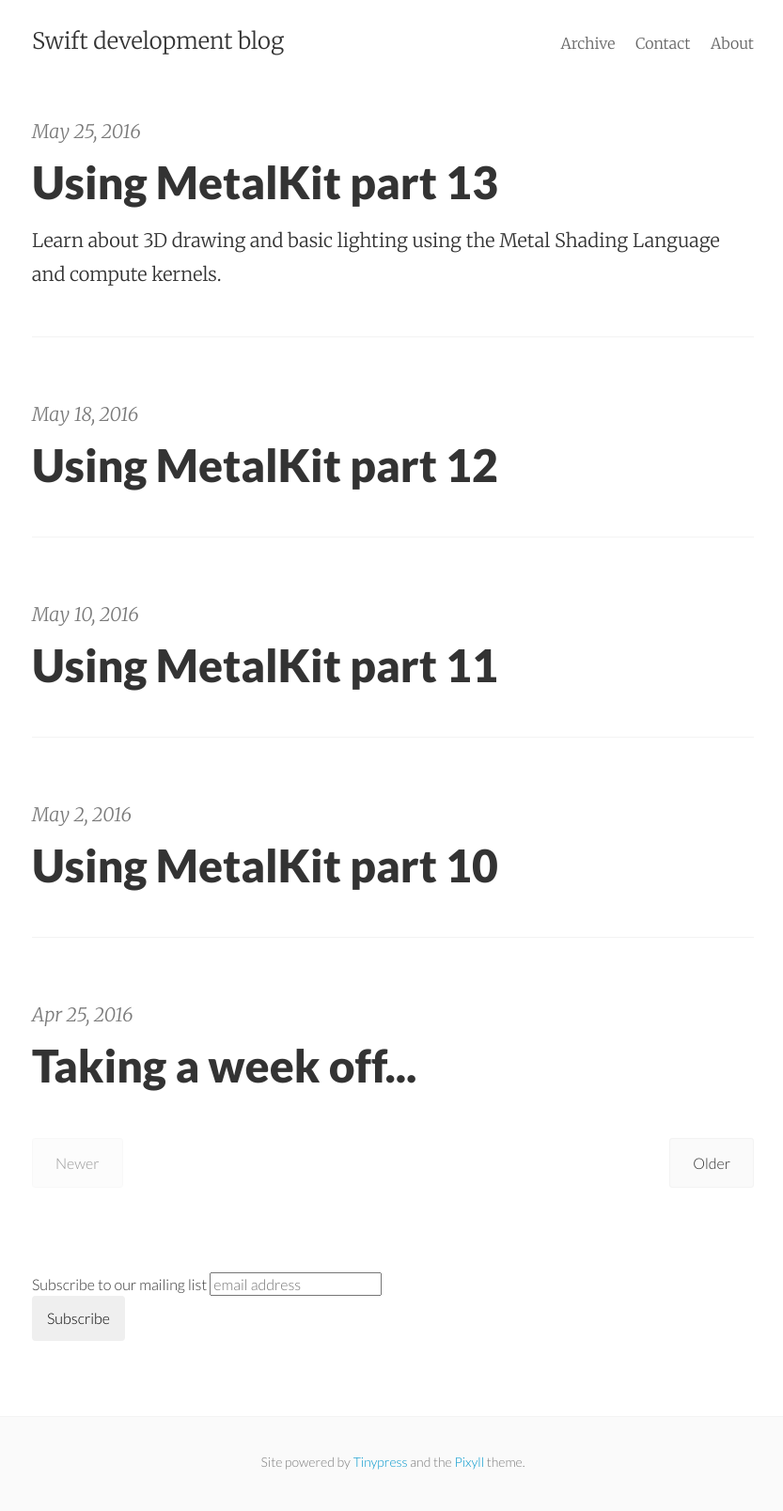
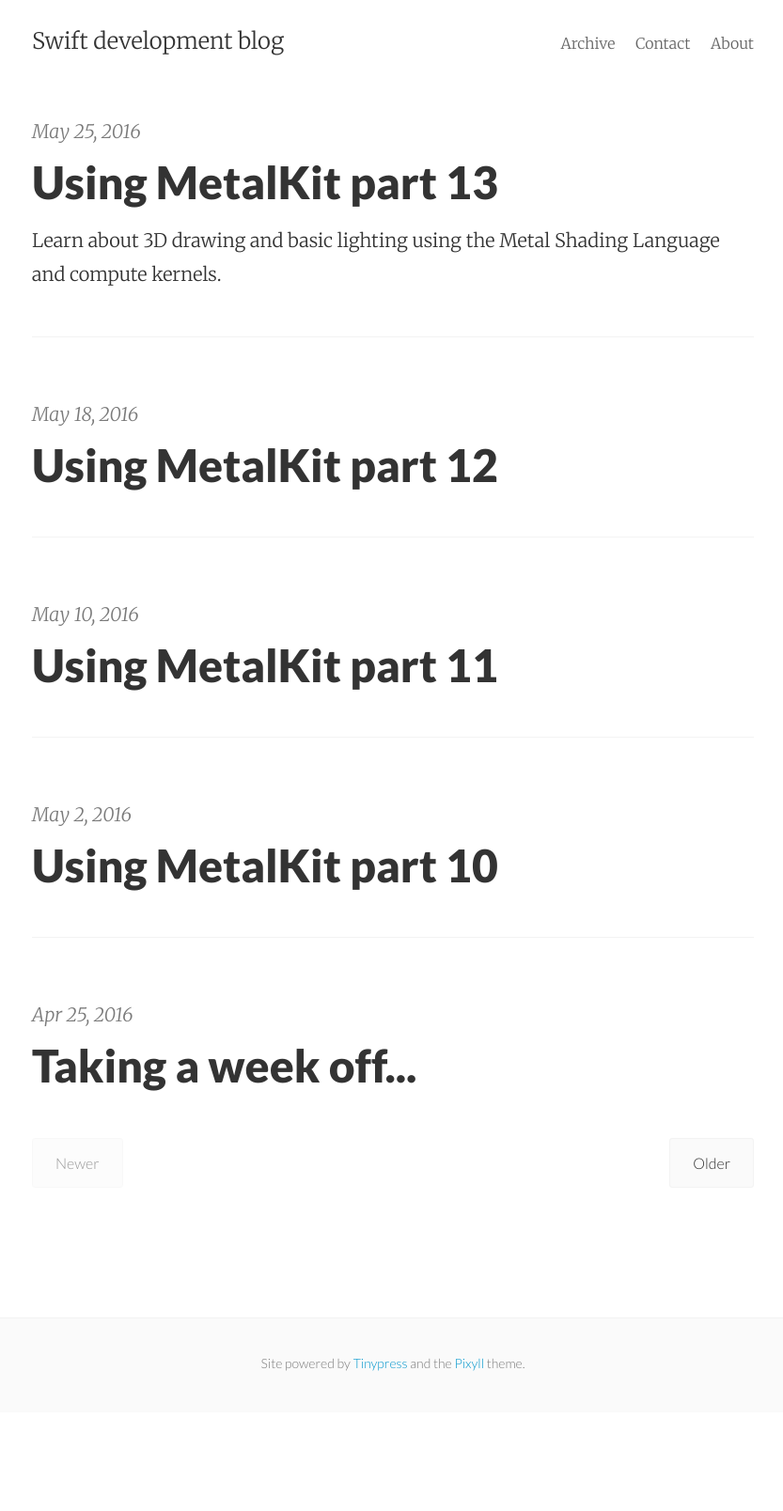
Before and after one commit to mhorga/mhorga.github.io, a Jekyll site: the page built from index.html, in a window 1280 px wide. Shown: the whole page at 94% size, without its empty margins (222-1055 px from the left). Built offline with Jekyll 4.4.1, drawn with Linux system fonts in a browser that asks for light colours; the list of posts is cut into pages by our own code; comment, search, counter and statistics services are not loaded; after the commit the page ends 1503 px from its top, so only the background shows below that.

Commit message:
Update index.html

```diff
--- a/index.html
+++ b/index.html
@@ -19,7 +19,8 @@ layout: default
   {% include pagination.html %}
 
   <br /><br /><br />
-  <p><!-- Begin MailChimp Signup Form -->
+  <!-- Begin MailChimp Signup Form -->
+  <!-- <p>
   	<link href="//cdn-images.mailchimp.com/embedcode/slim-081711.css" rel="stylesheet" type="text/css">
 	<style type="text/css">
 		#mc_embed_signup{background:#fff; clear:left; font:14px Helvetica,Arial,sans-serif; }
@@ -27,13 +28,13 @@ layout: default
 	<div id="mc_embed_signup">
 		<form action="//github.us12.list-manage.com/subscribe/post?u=5daab344aba23020915a23c29&amp;id=69e4a7c3af" method="post" id="mc-embedded-subscribe-form" name="mc-embedded-subscribe-form" class="validate" target="_blank" novalidate>
 		    <div id="mc_embed_signup_scroll">
-			<label for="mce-EMAIL">Subscribe to our mailing list</label>
+			<label for="mce-EMAIL">Subscribe to the email newsletter to be the first to hear about new articles</label>
 			<input type="email" value="" name="EMAIL" class="email" id="mce-EMAIL" placeholder="email address" required>
 		    <div style="position: absolute; left: -5000px;" aria-hidden="true"><input type="text" name="b_5daab344aba23020915a23c29_69e4a7c3af" tabindex="-1" value=""></div>
 		    <div class="clear"><input type="submit" value="Subscribe" name="subscribe" id="mc-embedded-subscribe" class="button"></div>
 		    </div>
 		</form>
 	</div>
-  </p><!--End mc_embed_signup-->
-
+  </p> -->
+  <!--End mc_embed_signup-->
 </div>
```
